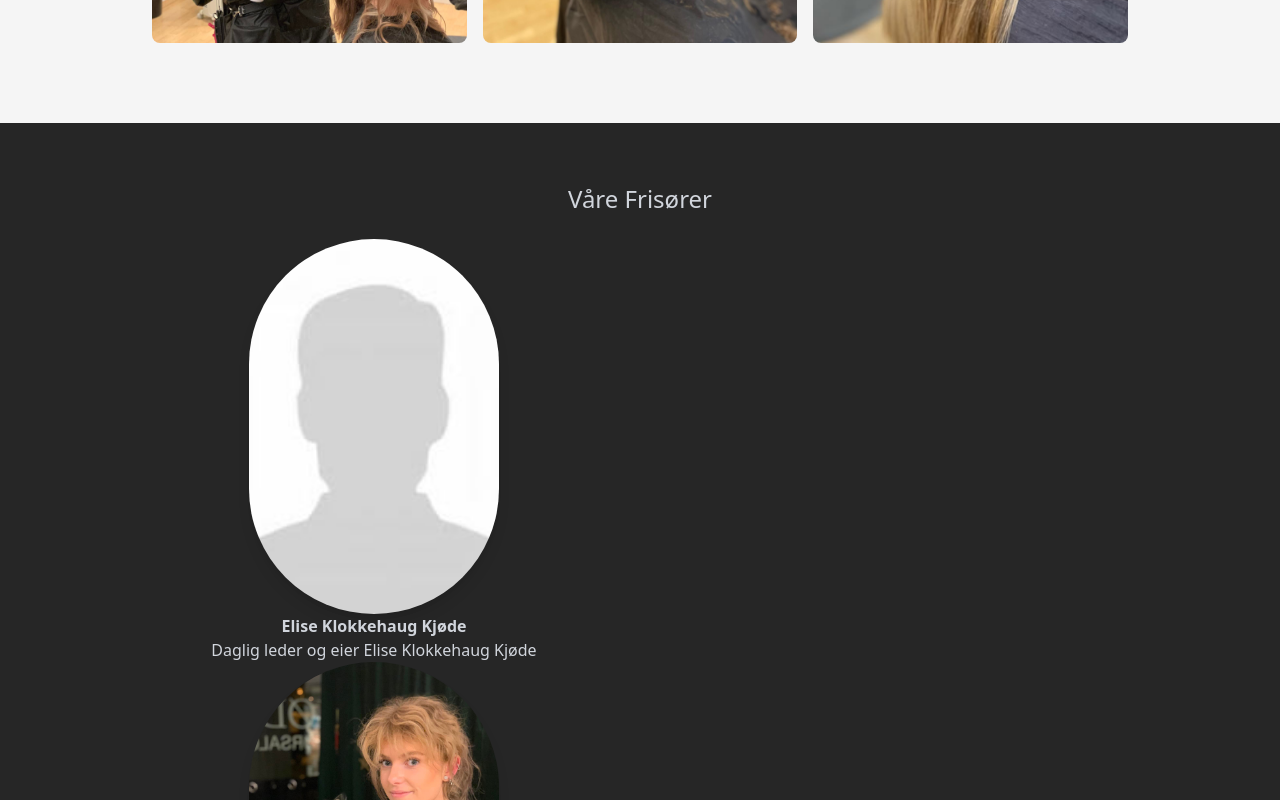
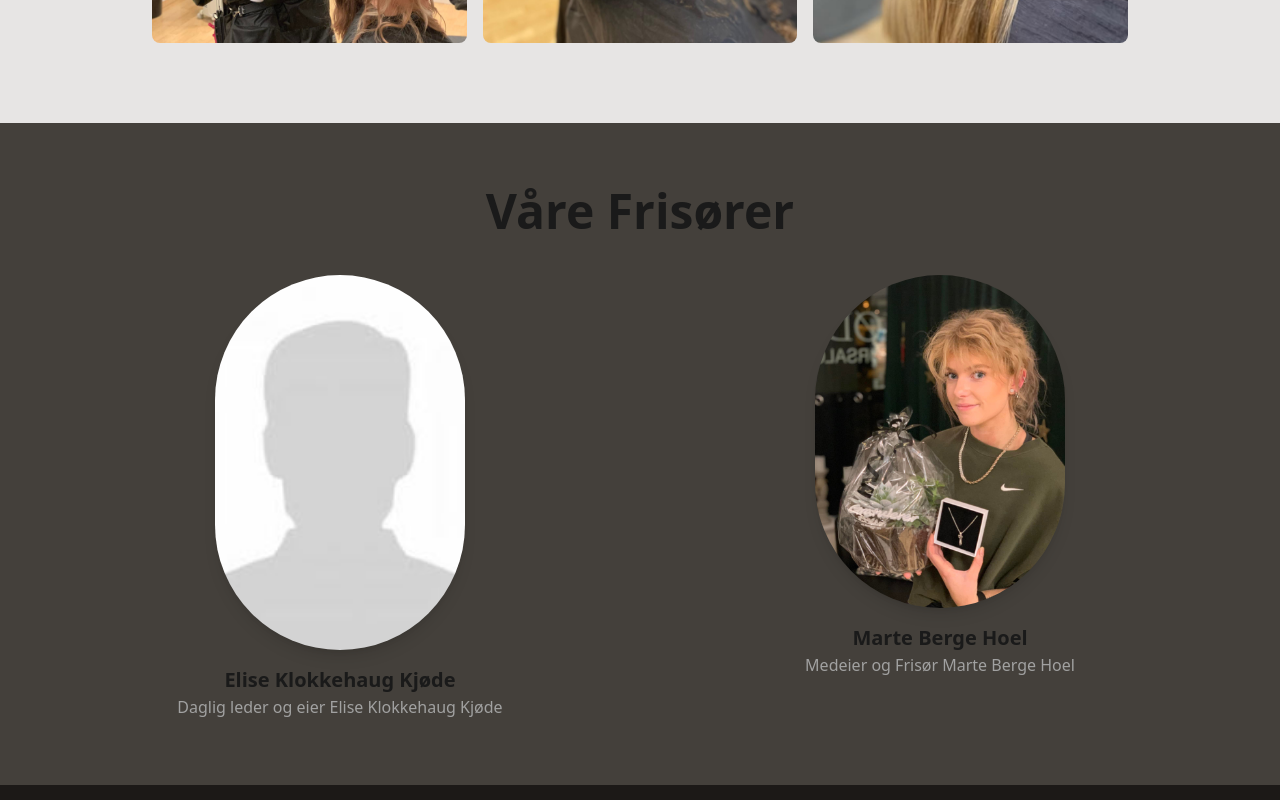
Before and after one commit to Reketino/Kjodes-Frisor, a Next.js app: page / in a window 1280 px wide. Shown: the part 2020-2820 px from the top of the page. Built offline with nearby package versions, Linux system fonts and the light colour scheme.

Commit message:
Forbedring av våre frisører

```diff
--- a/src/app/page.js
+++ b/src/app/page.js
@@ -112,7 +112,7 @@ export default function Home() {
         </a>
       </section>
 
-      <section className="py-20 bg-neutral-100 text-neutral-800 mt-6">
+      <section className="py-20 bg-stone-200 text-neutral-800 mt-6">
         <h2 className="text-3xl text-center font-serif mb-8">
           Et glimt fra salongen
         </h2>
@@ -132,12 +132,12 @@ export default function Home() {
         </div>
       </section>
 
-      <section className="bg-neutral-800 text-gray-300 py-15 px-5">
-        <div className="max-w-5xl mx-auto ">
-          <h2 className=" text-3xl sm:text-2xl font:serif text-center mb-6">
+      <section className="bg-stone-700 text-shadow-white py-16 px-6">
+        <div className="max-w-6xl mx-auto text-center">
+          <h2 className=" text-3xl sm:text-5xl font:serif font-semibold mb-10">
             Våre Frisører
           </h2>
-          <div className="grid grid-cols-1 sm:grid-cols-2 gap-10">
+          <div className="grid grid-cols-1 md:grid-cols-2 gap-12">
           <div className="flex flex-col items-center">
             <Image
             src="/elise.jpeg"
@@ -146,10 +146,11 @@ export default function Home() {
             height={250}
             className="rounded-full shadow-lg object-cover"
             />
-            <h3 className="font-semibold"> Elise Klokkehaug Kjøde</h3>
-            <p className="">
+            <h3 className="text-xl font-semibold mt-4"> Elise Klokkehaug Kjøde</h3>
+            <p className="text-neutral-400 leading-relaxed">
               Daglig leder og eier Elise Klokkehaug Kjøde
             </p>
+            </div>
 
             <div className="flex flex-col items-center">
             <Image
@@ -159,11 +160,10 @@ export default function Home() {
             height={250}
             className="rounded-full shadow-lg object-cover"
             />
-            <h3 className="font-semibold">Marte Berge Hoel</h3>
-            <p className=""> Medeier og Frisør Marte Berge Hoel</p>
+            <h3 className="text-xl font-semibold mt-4">Marte Berge Hoel</h3>
+            <p className="text-neutral-400 leading-relaxed"> Medeier og Frisør Marte Berge Hoel</p>
             </div>
            </div>
-          </div>
         </div>
       </section>
     </main>
```
